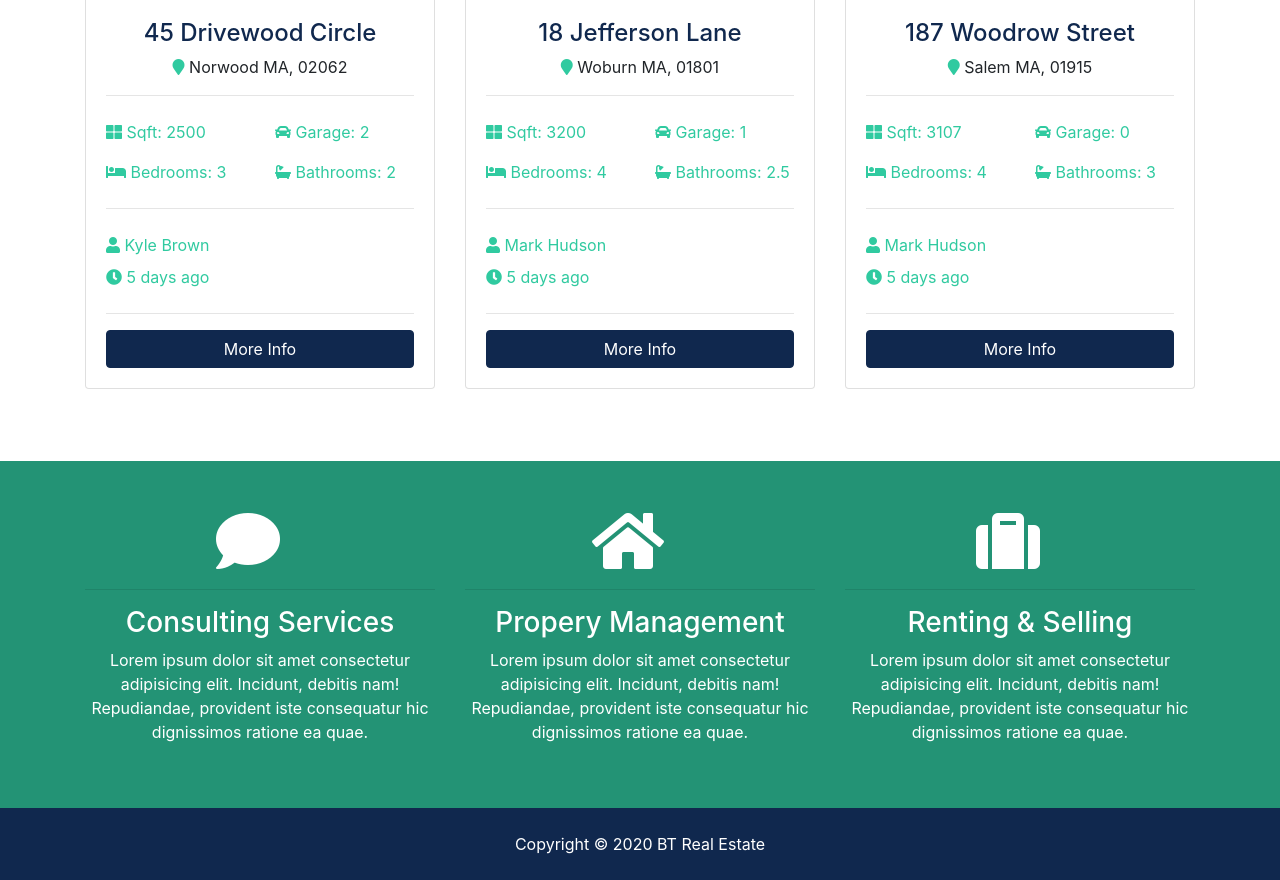
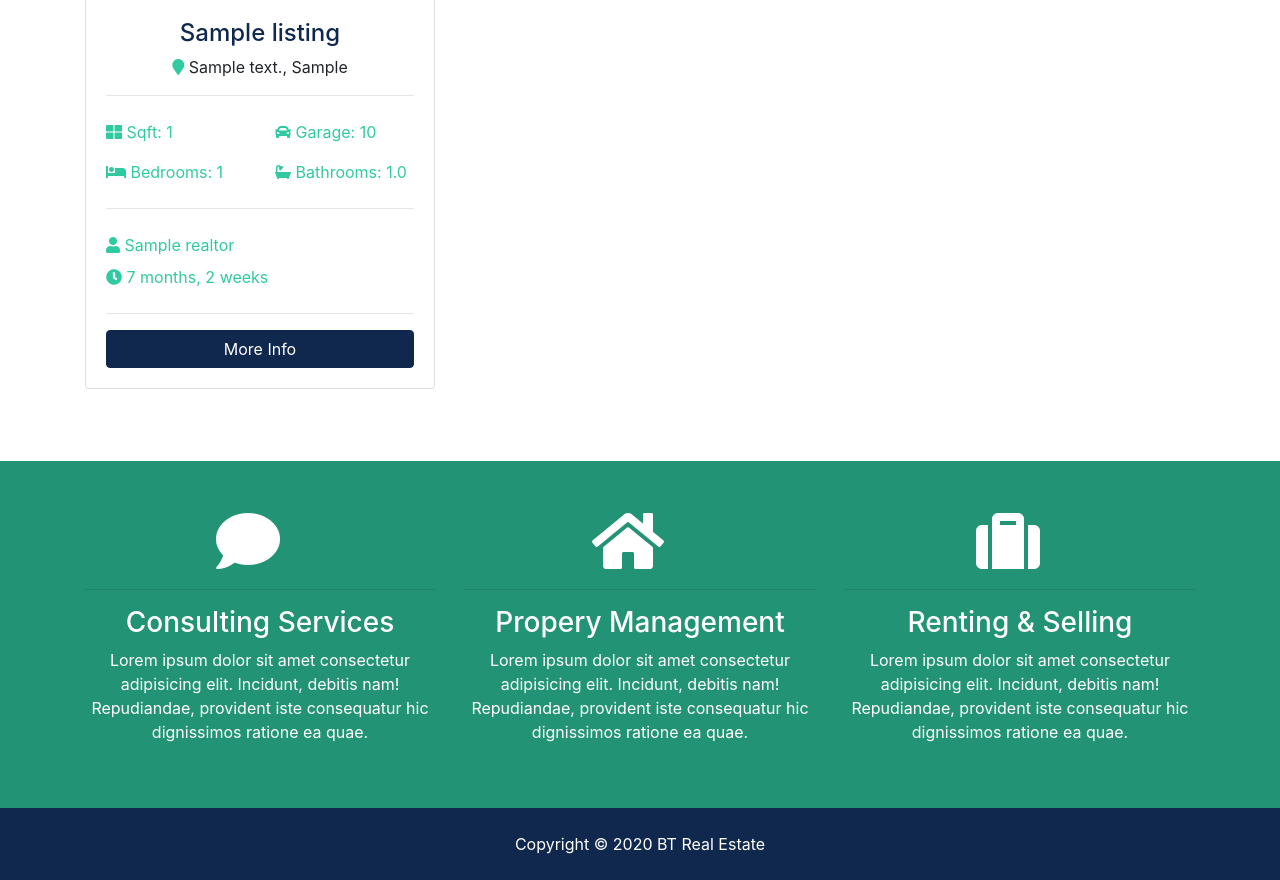
Before and after one commit to Johanawan/RealEstateProject, a Django app: page / in a window 1280 px wide. Shown: the part 1139-2019 px from the top of the page. Run offline with Django 3.2, Linux system fonts and the light colour scheme; tables that the repository leaves empty hold one stand-in row (values such as "Sample post"); grey boxes marked "Sample" are stand-in pictures; some libraries are stand-ins or nearby versions.

Commit message:
Added dynamic listing to home page and updated about page

```diff
--- a/pages/views.py
+++ b/pages/views.py
@@ -1,11 +1,30 @@
 from django.shortcuts import render
 from django.http import HttpResponse
+
+from listings.models import Listing
+from realtors.models import Realtor
 
 # Create your views here.
 
 def index(request):
-    return render(request, 'pages/index.html')
+    listings = Listing.objects.order_by('-list_date').filter(is_published=True)[:3]
+
+    context = {
+        'listings': listings,
+    }
+    return render(request, 'pages/index.html', context)
 
 
 def about(request):
-    return render(request, 'pages/about.html')
+    # Get all realtors
+    realtors = Realtor.objects.order_by('-hire_date')
+
+    # Get MVP realtor
+    mvp_realtors = Realtor.objects.all().filter(is_mvp=True)
+
+    context = {
+        'realtors': realtors,
+        'mvp_realtors': mvp_realtors
+    }
+
+    return render(request, 'pages/about.html', context)
--- a/templates/listings/listings.html
+++ b/templates/listings/listings.html
@@ -52,7 +52,7 @@
                   <div class="listing-heading text-center">
                     <h4 class="text-primary">{{ listing.title }}</h4>
                     <p>
-                      <i class="fas fa-map-marker text-secondary"></i> {{ listing.address }}</p>
+                      <i class="fas fa-map-marker text-secondary"></i> {{ listing.address }}, {{ listing.area }}</p>
                   </div>
                   <hr>
                   <div class="row py-2 text-secondary">
--- a/templates/pages/index.html
+++ b/templates/pages/index.html
@@ -1,6 +1,6 @@
 {% extends 'base.html' %}
 
-{% load static %}
+{% load humanize %}
 
 {% block content %}
   <!-- Showcase -->
@@ -28,9 +28,9 @@
                 </div>
 
                 <div class="col-md-4 mb-3">
-                  <label class="sr-only">State</label>
+                  <label class="sr-only">Area</label>
                   <select name="state" class="form-control">
-                    <option selected="true" disabled="disabled">State (All)</option>
+                    <option selected="true" disabled="disabled">Area (London)</option>
                     <option value="AL">Alabama</option>
                     <option value="AK">Alaska</option>
                     <option value="AZ">Arizona</option>
@@ -132,134 +132,56 @@
     <div class="container">
       <h3 class="text-center mb-3">Latest Listings</h3>
       <div class="row">
+        {% if listings %}
+          {% for listing in listings %}
             <!-- Listing 1 -->
             <div class="col-md-6 col-lg-4 mb-4">
               <div class="card listing-preview">
-            <img class="card-img-top" src="assets/img/homes/home-1.jpg" alt="">
+                <img class="card-img-top" src="{{ listing.photo_main.url }}" alt="">
                 <div class="card-img-overlay">
                   <h2>
-                <span class="badge badge-secondary text-white">$490,000</span>
+                    <span class="badge badge-secondary text-white">£{{ listing.price | intcomma }}</span>
                   </h2>
                 </div>
                 <div class="card-body">
                   <div class="listing-heading text-center">
-                <h4 class="text-primary">45 Drivewood Circle</h4>
+                    <h4 class="text-primary">{{ listing.title }}</h4>
                     <p>
-                  <i class="fas fa-map-marker text-secondary"></i> Norwood MA, 02062</p>
+                      <i class="fas fa-map-marker text-secondary"></i> {{ listing.address }}, {{ listing.area}}</p>
                   </div>
                   <hr>
                   <div class="row py-2 text-secondary">
                     <div class="col-6">
-                  <i class="fas fa-th-large"></i> Sqft: 2500</div>
+                      <i class="fas fa-th-large"></i> Sqft: {{ listing.sqft }}</div>
                     <div class="col-6">
-                  <i class="fas fa-car"></i> Garage: 2</div>
+                      <i class="fas fa-car"></i> Garage: {{ listing.garage }}</div>
                   </div>
                   <div class="row py-2 text-secondary">
                     <div class="col-6">
-                  <i class="fas fa-bed"></i> Bedrooms: 3</div>
+                      <i class="fas fa-bed"></i> Bedrooms: {{ listing.bedrooms }}</div>
                     <div class="col-6">
-                  <i class="fas fa-bath"></i> Bathrooms: 2</div>
+                      <i class="fas fa-bath"></i> Bathrooms: {{ listing.bathrooms }}</div>
                   </div>
                   <hr>
                   <div class="row py-2 text-secondary">
                     <div class="col-6">
-                  <i class="fas fa-user"></i> Kyle Brown</div>
+                      <i class="fas fa-user"></i> {{ listing.realtor }}</div>
                   </div>
                   <div class="row text-secondary pb-2">
-                <div class="col-6">
-                  <i class="fas fa-clock"></i> 5 days ago</div>
+                    <div class="col-10">
+                      <i class="fas fa-clock"></i> {{ listing.list_date | timesince }}</div>
                   </div>
                   <hr>
-              <a href="listing.html" class="btn btn-primary btn-block">More Info</a>
+                  <a href="{% url 'listing' listing.id %}" class="btn btn-primary btn-block">More Info</a>
                 </div>
               </div>
             </div>
-
-        <!-- Listing 2 -->
-        <div class="col-md-6 col-lg-4 mb-4">
-          <div class="card listing-preview">
-            <img class="card-img-top" src="assets/img/homes/home-2.jpg" alt="">
-            <div class="card-img-overlay">
-              <h2>
-                <span class="badge badge-secondary text-white">$550,000</span>
-              </h2>
+          {% endfor %}
+        {% else %}
+          <div class="col-md-12">
+            <p>No Listings Available</p>
           </div>
-            <div class="card-body">
-              <div class="listing-heading text-center">
-                <h4 class="text-primary">18 Jefferson Lane</h4>
-                <p>
-                  <i class="fas fa-map-marker text-secondary"></i> Woburn MA, 01801</p>
-              </div>
-              <hr>
-              <div class="row py-2 text-secondary">
-                <div class="col-6">
-                  <i class="fas fa-th-large"></i> Sqft: 3200</div>
-                <div class="col-6">
-                  <i class="fas fa-car"></i> Garage: 1</div>
-              </div>
-              <div class="row py-2 text-secondary">
-                <div class="col-6">
-                  <i class="fas fa-bed"></i> Bedrooms: 4</div>
-                <div class="col-6">
-                  <i class="fas fa-bath"></i> Bathrooms: 2.5</div>
-              </div>
-              <hr>
-              <div class="row py-2 text-secondary">
-                <div class="col-6">
-                  <i class="fas fa-user"></i> Mark Hudson</div>
-              </div>
-              <div class="row text-secondary pb-2">
-                <div class="col-6">
-                  <i class="fas fa-clock"></i> 5 days ago</div>
-              </div>
-              <hr>
-              <a href="listing.html" class="btn btn-primary btn-block">More Info</a>
-            </div>
-          </div>
-        </div>
-
-        <!-- Listing 3 -->
-        <div class="col-md-6 col-lg-4 mb-4">
-          <div class="card listing-preview">
-            <img class="card-img-top" src="assets/img/homes/home-3.jpg" alt="">
-            <div class="card-img-overlay">
-              <h2>
-                <span class="badge badge-secondary text-white">$580,000</span>
-              </h2>
-            </div>
-            <div class="card-body">
-              <div class="listing-heading text-center">
-                <h4 class="text-primary">187 Woodrow Street</h4>
-                <p>
-                  <i class="fas fa-map-marker text-secondary"></i> Salem MA, 01915</p>
-              </div>
-              <hr>
-              <div class="row py-2 text-secondary">
-                <div class="col-6">
-                  <i class="fas fa-th-large"></i> Sqft: 3107</div>
-                <div class="col-6">
-                  <i class="fas fa-car"></i> Garage: 0</div>
-              </div>
-              <div class="row py-2 text-secondary">
-                <div class="col-6">
-                  <i class="fas fa-bed"></i> Bedrooms: 4</div>
-                <div class="col-6">
-                  <i class="fas fa-bath"></i> Bathrooms: 3</div>
-              </div>
-              <hr>
-              <div class="row py-2 text-secondary">
-                <div class="col-6">
-                  <i class="fas fa-user"></i> Mark Hudson</div>
-              </div>
-              <div class="row text-secondary pb-2">
-                <div class="col-6">
-                  <i class="fas fa-clock"></i> 5 days ago</div>
-              </div>
-              <hr>
-              <a href="listing.html" class="btn btn-primary btn-block">More Info</a>
-            </div>
-          </div>
-        </div>
+        {% endif %}
 
       </div>
     </div>
```
Also changed, not shown: templates/pages/about.html (+25 -29 lines). Lines whose indentation alone changed are shown as unchanged.
